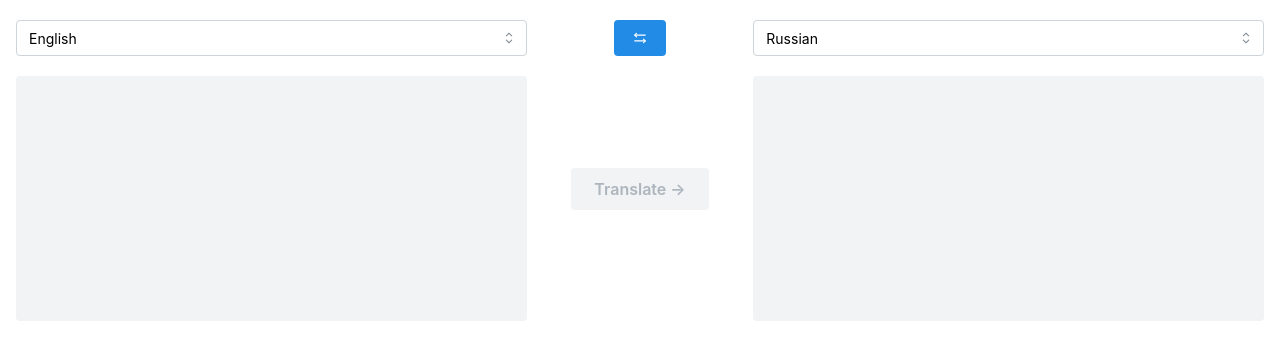
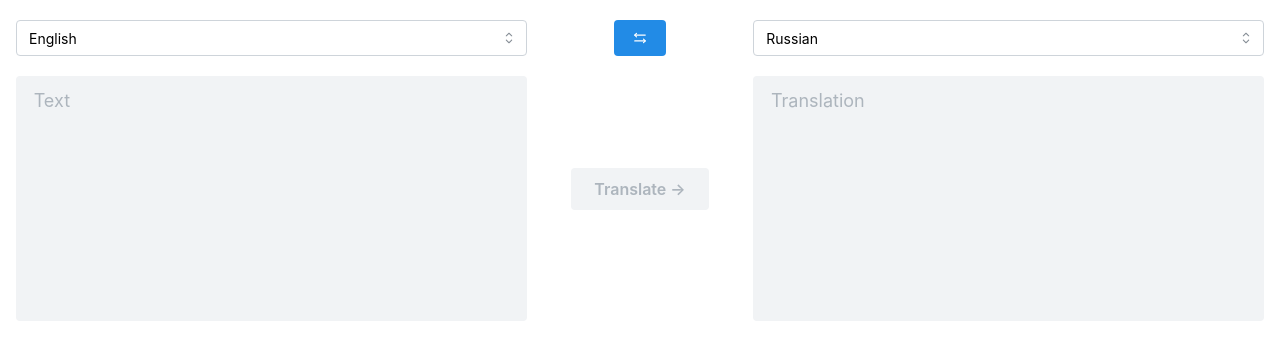
Before and after one commit to abdugaffor2004/Langify, a React (Vite) app: page / in a window 1280 px wide. Shown: the top 360 px of the page. Built offline with nearby package versions, Linux system fonts and the light colour scheme.

Commit message:
feat: добавил смену текущего и целевого текста

```diff
--- a/src/components/LangSelect/LangSelect.jsx
+++ b/src/components/LangSelect/LangSelect.jsx
@@ -6,5 +6,13 @@ const languageOptions = Object.entries(LANGUAGES).map(([key, value]) => ({
   label: value,
 }));
 export const LangSelect = ({ value, onChange }) => {
-  return <Select data={languageOptions} value={value} onChange={onChange} clearable={false} />;
+  return (
+    <Select
+      allowDeselect={false}
+      data={languageOptions}
+      value={value}
+      onChange={onChange}
+      clearable={false}
+    />
+  );
 };
--- a/src/components/Translation/Translation.jsx
+++ b/src/components/Translation/Translation.jsx
@@ -9,23 +9,27 @@ import styles from './Translation.module.css';
 export const Translation = () => {
   const [query, setQuery] = useState('');
   const trimmedQuery = query.trim();
+  const [translatedText, setTranslatedText] = useState('');
 
   const [source, setSource] = useState('en');
   const [target, setTarget] = useState('ru');
 
-  const { mutate, data, isError, isPending, error } = useMutation({
+  const { mutate, isError, isPending, error } = useMutation({
     mutationFn: () =>
       translate(trimmedQuery, {
         to: target,
         from: source,
         corsUrl: 'http://cors-anywhere.herokuapp.com/',
       }),
+    onSuccess: data => {
+      setTranslatedText(data.text);
+    },
   });
 
   const handleTranslate = useCallback(() => {
     if (trimmedQuery === '') {
       throw new Error(
-        'There is no input value, please provide some meaningfull data for translation',
+        'There is no input value, please provide some meaningful data for translation',
       );
     }
     mutate();
@@ -38,6 +42,8 @@ export const Translation = () => {
   const swapLanguage = () => {
     setSource(target);
     setTarget(source);
+    setQuery(translatedText);
+    setTranslatedText(query);
   };
 
   return (
@@ -46,6 +52,7 @@ export const Translation = () => {
         <Grid.Col span={5}>
           <LangSelect value={source} onChange={setSource} />
           <Textarea
+            placeholder="Text"
             className={styles.textarea}
             value={query}
             onChange={handleInputChange}
@@ -74,8 +81,9 @@ export const Translation = () => {
         <Grid.Col span={5}>
           <LangSelect value={target} onChange={setTarget} />
           <Textarea
+            placeholder="Translation"
             className={styles.textarea}
-            value={data?.text ?? ''}
+            value={translatedText}
             autosize
             variant="filled"
             size="lg"
```
